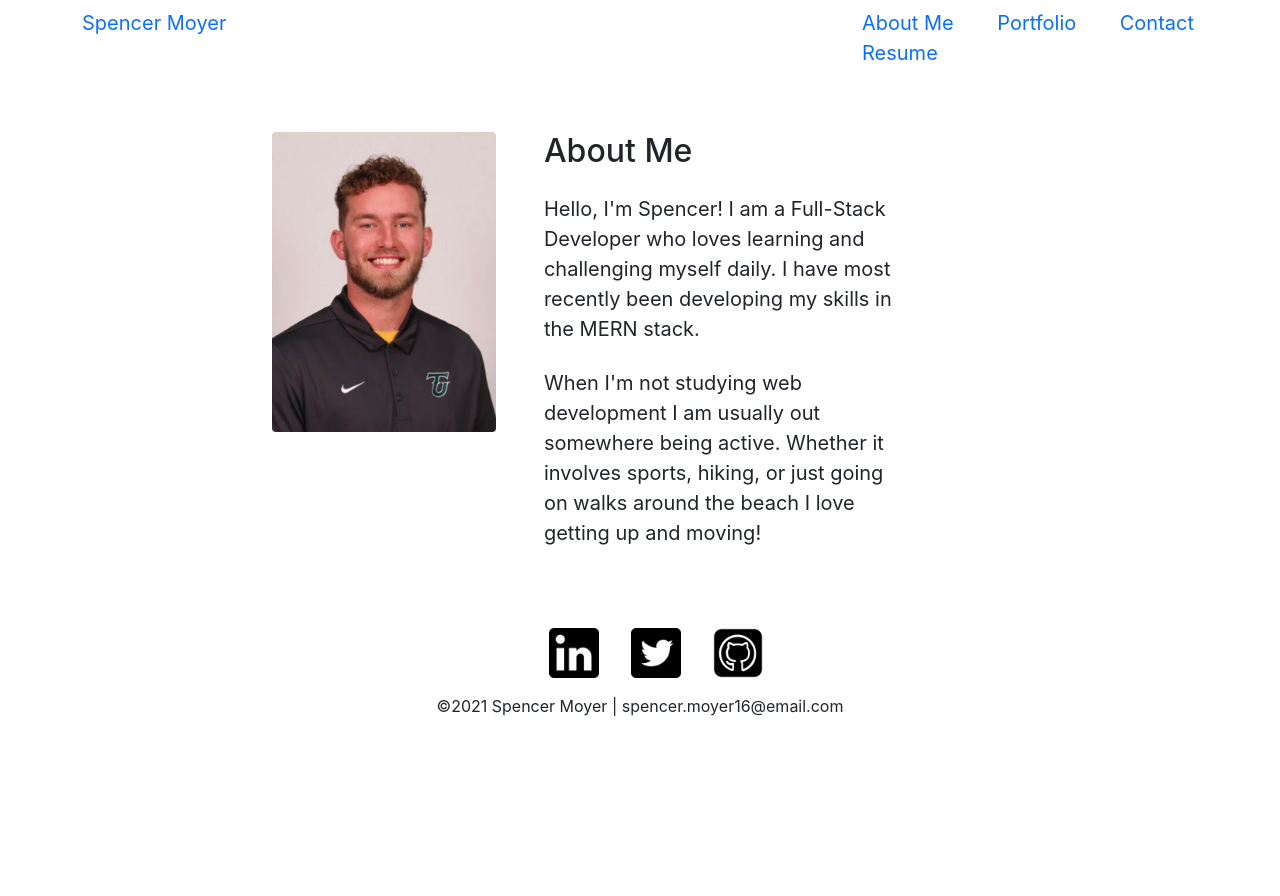
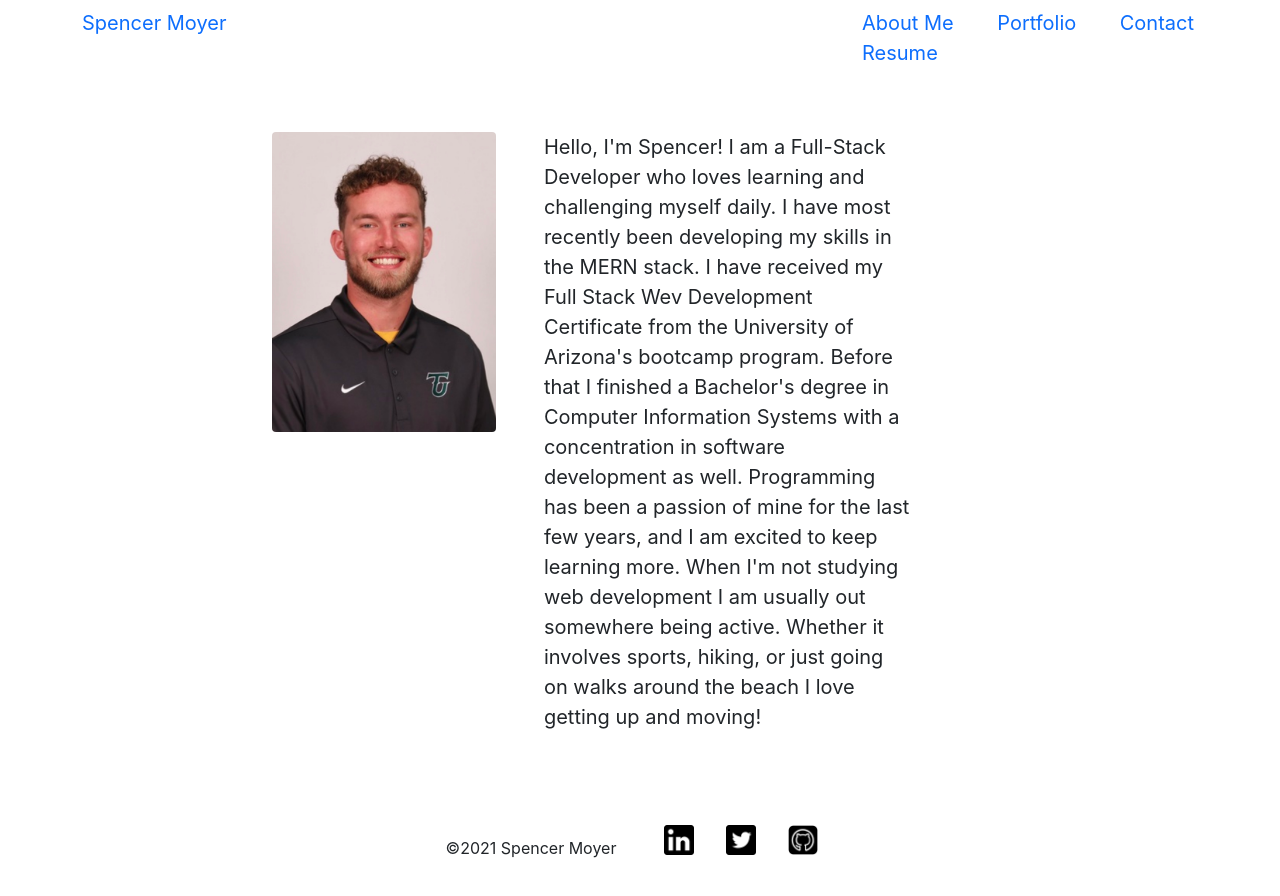
Before and after one commit to spencermoyer22/my-portfolio, a React (Create React App) app in the folder client/: page / in a window 1280 px wide. Shown: the top 896 px of the page. Before the commit the page ends 800 px from the top, so only its background shows below. Built offline with nearby package versions, Linux system fonts and the light colour scheme.

Commit message:
minor adjustments to styling of footer and about

```diff
--- a/client/src/components/About/index.js
+++ b/client/src/components/About/index.js
@@ -11,12 +11,8 @@ function About() {
                 ></img>
                 </div>
                 <div style={{fontSize: 20}} className='text-start ml-5 col-lg-6 col-sm-12'>
-                    <h2 className='mb-4'>About Me</h2>
                     <p className='mb-4'>
-                        Hello, I'm Spencer! I am a Full-Stack Developer who loves learning and challenging myself daily. I have most recently been developing my skills in the MERN stack.
-                    </p>
-                    <p>
-                        When I'm not studying web development I am usually out somewhere being active. Whether it involves sports, hiking, or just going on walks around the beach I love getting up and moving!
+                        Hello, I'm Spencer! I am a Full-Stack Developer who loves learning and challenging myself daily. I have most recently been developing my skills in the MERN stack. I have received my Full Stack Wev Development Certificate from the University of Arizona's bootcamp program. Before that I finished a Bachelor's degree in Computer Information Systems with a concentration in software development as well. Programming has been a passion of mine for the last few years, and I am excited to keep learning more. When I'm not studying web development I am usually out somewhere being active. Whether it involves sports, hiking, or just going on walks around the beach I love getting up and moving!
                     </p>
                 </div>
             </div>
--- a/client/src/components/Footer/index.js
+++ b/client/src/components/Footer/index.js
@@ -1,20 +1,20 @@
 function Footer() {
     return (
-        <footer className='mt-5 text-center py-3'>
+        <footer className='m-5 text-center py-3 d-flex justify-content-center align-items-center'>
+             <p className='mt-3'>
+                &copy;2021 Spencer Moyer
+            </p>
             <ul style={{listStyle: 'none'}} className='d-flex justify-content-center'>
                 <li className='mx-3'>
-                    <a href="https://www.linkedin.com/in/spencer-moyer-08b347133/" target="_blank"><img src={require("../../assets/images/linkedin-logo.png").default} alt="LinkedIn logo" style={{height: 50}}/></a>
+                    <a href="https://www.linkedin.com/in/spencer-moyer-08b347133/" target="_blank" rel='noreferrer'><img src={require("../../assets/images/linkedin-logo.png").default} alt="LinkedIn logo" style={{height: 30}}/></a>
                 </li>
                 <li className='mx-3'>
-                    <a href="https://twitter.com/spencer_moyer22" target="_blank"><img src={require('../../assets/images/twitter-logo.png').default} alt="Twitter logo" style={{height: 50}}/></a>
+                    <a href="https://twitter.com/spencer_moyer22" target="_blank" rel='noreferrer'><img src={require('../../assets/images/twitter-logo.png').default} alt="Twitter logo" style={{height: 30}}/></a>
                 </li>
                 <li className='mx-3'>
-                    <a href="https://github.com/spencermoyer22" target="_blank"><img src={require('../../assets/images/github-logo.png').default} alt="GitHub logo" style={{height: 50}}/></a>
+                    <a href="https://github.com/spencermoyer22" target="_blank" rel='noreferrer'><img src={require('../../assets/images/github-logo.png').default} alt="GitHub logo" style={{height: 30}}/></a>
                 </li>
             </ul>
-            <p className='mt-3'>
-                &copy;2021 Spencer Moyer | spencer.moyer16@email.com
-            </p>
         </footer>
     );
 };
```
